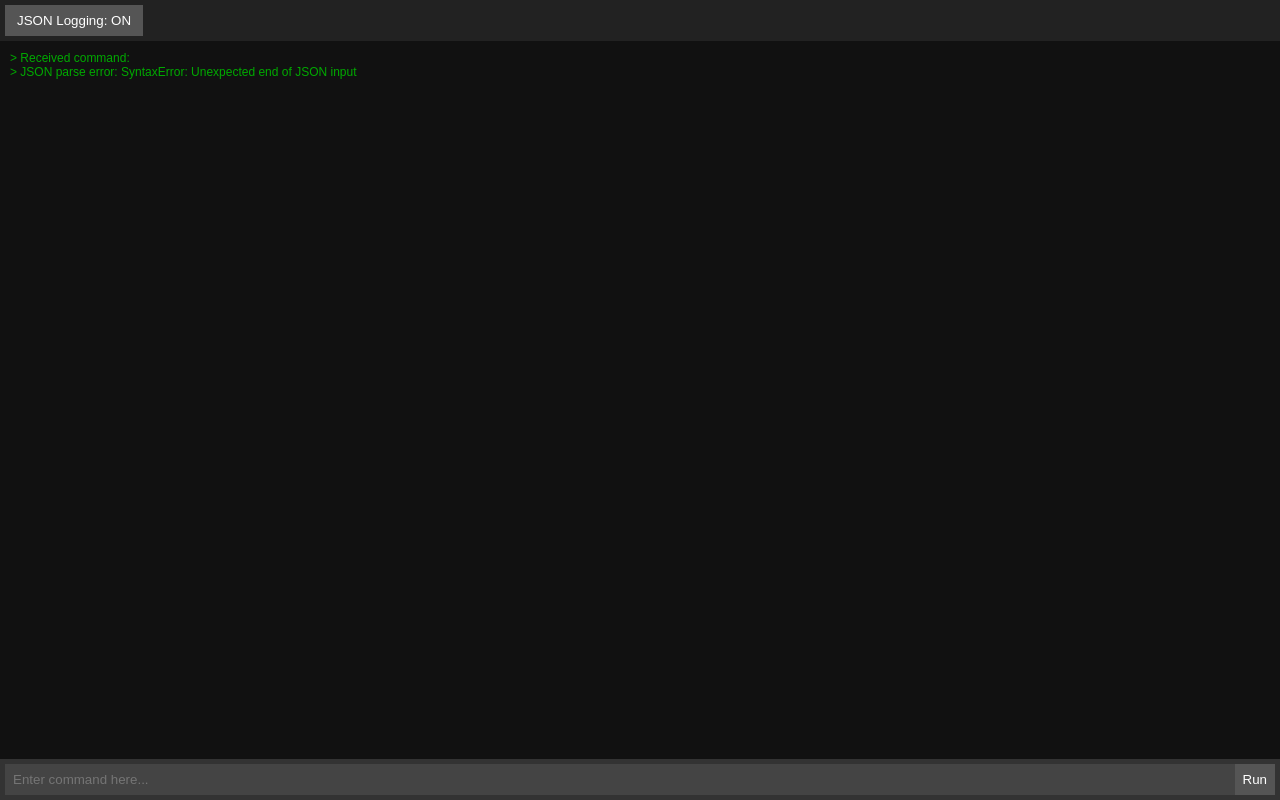
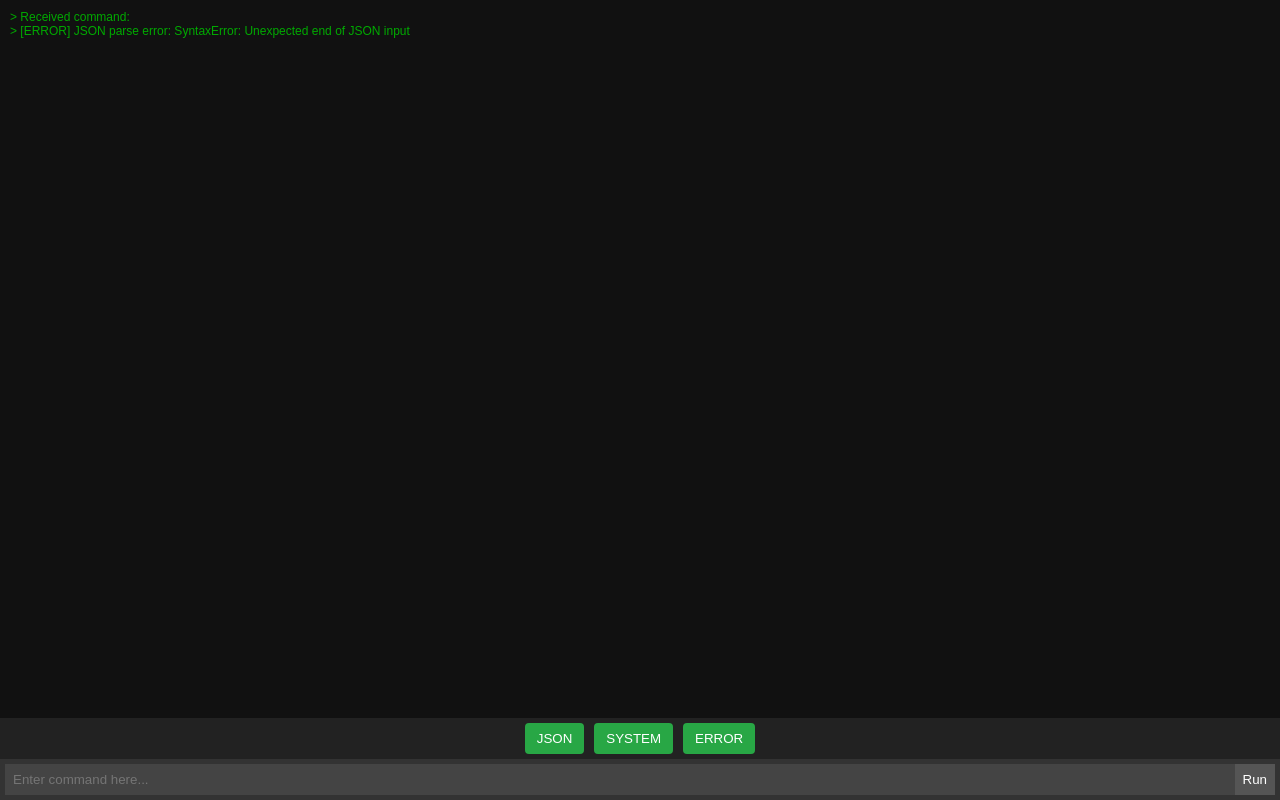
Before and after one commit to OSM-Tony/R-World-Core, a plain HTML site: page index.html in a window 1280 px wide. Both pictures are taken after a click on the button "Run". Drawn offline with Linux system fonts and the light colour scheme; no server answers.

Commit message:
Update index.html

```diff
--- a/index.html
+++ b/index.html
@@ -9,19 +9,24 @@
     <script src="https://www.gstatic.com/firebasejs/8.10.0/firebase-auth.js"></script>
     <style>
         body { margin: 0; font-family: sans-serif; background-color: #f5f5f5; display: flex; flex-direction: column; height: 100vh; }
-        #buttonBar { background: #222; padding: 5px; display: flex; gap: 10px; }
-        #buttonBar button { background: #555; color: #fff; border: none; padding: 8px 12px; cursor: pointer; }
         #consoleOutput { flex: 1; font-size: 12px; color: #0a0; background: #111; padding: 10px; overflow-y: auto; }
+        #buttonBar { background: #222; padding: 5px; display: flex; gap: 10px; justify-content: center; }
+        #buttonBar button { border: none; padding: 8px 12px; cursor: pointer; border-radius: 4px; }
+        .btn-on { background-color: #28a745; color: #fff; }
+        .btn-off { background-color: #555; color: #aaa; }
         #commandLine { background: #333; padding: 5px; display: flex; }
         #commandLine input { flex: 1; padding: 8px; border: none; color: #fff; background: #444; }
         #commandLine button { padding: 8px; border: none; background: #555; color: #fff; cursor: pointer; }
     </style>
 </head>
 <body>
+    <div id="consoleOutput"></div>
     <div id="buttonBar">
-        <button id="toggleJsonBtn" onclick="toggleJsonLogging()">JSON Logging: ON</button>
+        <button id="jsonLogBtn" class="btn-on" onclick="toggleLog('json')">JSON</button>
+        <button id="systemLogBtn" class="btn-on" onclick="toggleLog('system')">SYSTEM</button>
+        <button id="errorLogBtn" class="btn-on" onclick="toggleLog('error')">ERROR</button>
+        <!-- Future dynamic buttons will load here -->
     </div>
-    <div id="consoleOutput"></div>
     <div id="commandLine">
         <input id="cmdInput" type="text" placeholder="Enter command here...">
         <button onclick="executeCommand()">Run</button>
@@ -39,13 +44,13 @@
             measurementId: "G-ZMXF2QEBXQ"
         };
 
-        let jsonLoggingEnabled = true;
+        const logSettings = { json: true, system: true, error: true };
 
         firebase.initializeApp(firebaseConfig);
 
         firebase.auth().signInWithEmailAndPassword('rworlddev@gmail.com', 'vancouverhl119!')
-            .then(() => logToConsole('Signed in successfully.'))
-            .catch((error) => logToConsole('Authentication error: ' + error.message));
+            .then(() => systemLog('Signed in successfully.'))
+            .catch((error) => systemLog('Authentication error: ' + error.message));
 
         function logToConsole(msg) {
             const output = document.getElementById('consoleOutput');
@@ -53,31 +58,36 @@
             output.scrollTop = output.scrollHeight;
         }
 
+        function jsonLog(msg) { if (logSettings.json) logToConsole(msg); }
+        function systemLog(msg) { if (logSettings.system) logToConsole('[SYSTEM] ' + msg); }
+        function errorLog(msg) { if (logSettings.error) logToConsole('[ERROR] ' + msg); }
+
         function executeCommand() {
             const input = document.getElementById('cmdInput').value;
-            if (jsonLoggingEnabled) logToConsole('Received command: ' + input);
+            jsonLog('Received command: ' + input);
             try {
                 const cmd = JSON.parse(input);
                 if (cmd.path && (cmd.data !== undefined)) {
-                    if (jsonLoggingEnabled) logToConsole(`Attempting to write to ${cmd.path}`);
+                    jsonLog(`Attempting to write to ${cmd.path}`);
                     firebase.database().ref(cmd.path).set(cmd.data).then(() => {
-                        if (jsonLoggingEnabled) logToConsole('Database updated successfully at ' + cmd.path);
+                        jsonLog('Database updated successfully at ' + cmd.path);
                     }).catch(err => {
-                        logToConsole('Database write error: ' + err);
+                        errorLog('Database write error: ' + err);
                     });
                 } else {
-                    logToConsole('Invalid command structure. JSON requires both path and data.');
+                    errorLog('Invalid command structure. JSON requires both path and data.');
                 }
             } catch (e) {
-                logToConsole('JSON parse error: ' + e);
+                errorLog('JSON parse error: ' + e);
             }
             document.getElementById('cmdInput').value = '';
         }
 
-        function toggleJsonLogging() {
-            jsonLoggingEnabled = !jsonLoggingEnabled;
-            document.getElementById('toggleJsonBtn').innerText = `JSON Logging: ${jsonLoggingEnabled ? 'ON' : 'OFF'}`;
-            logToConsole(`JSON logging turned ${jsonLoggingEnabled ? 'ON' : 'OFF'}.`);
+        function toggleLog(type) {
+            logSettings[type] = !logSettings[type];
+            const button = document.getElementById(`${type}LogBtn`);
+            button.className = logSettings[type] ? 'btn-on' : 'btn-off';
+            systemLog(`${type.toUpperCase()} logging turned ${logSettings[type] ? 'ON' : 'OFF'}.`);
         }
 
         document.getElementById('cmdInput').addEventListener('keypress', function (e) {
```
